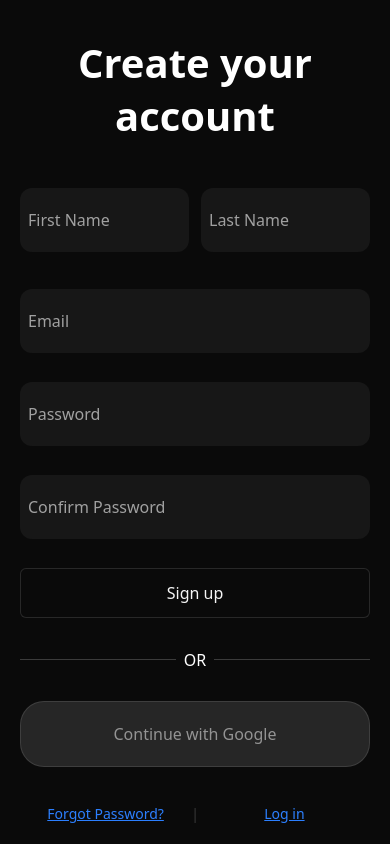
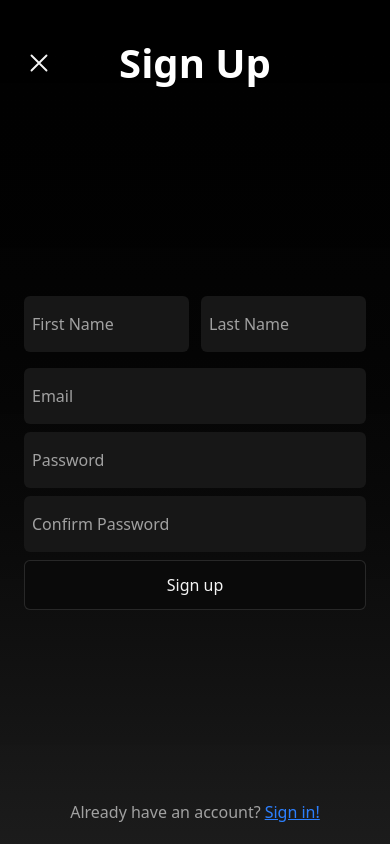
Before and after one commit to sadisticidiot/supabase-auth, a React (Vite) app: page /signup in a window 390 px wide. Built offline with nearby package versions, Linux system fonts and the light colour scheme.

Commit message:
Small UI changes for mobile users

```diff
--- a/src/logic/MbLoginInput.jsx
+++ b/src/logic/MbLoginInput.jsx
@@ -12,7 +12,7 @@ export default function MbLoginInput({ email, setEmail, password, setPassword, e
             setEmail(e.target.value);
             setErrors((prev) => ({ ...prev, email: "" }));
           }}
-          className="bg-neutral-100 placeholder-neutral-950/70 rounded-md"
+          className="bg-neutral-900 rounded-md"
           type="email"
           placeholder="Email"
           name="email"
@@ -22,7 +22,7 @@ export default function MbLoginInput({ email, setEmail, password, setPassword, e
         <AnimatePresence>
           {errors.email && (
             <motion.p
-              className="text-red-400 text-sm mt-1"
+              className="text-red-400 text-sm mt-1 py-4"
               initial={{ opacity: 0, y: -5 }}
               animate={{ opacity: 1, y: 0 }}
               exit={{ opacity: 0, y: -5 }}
@@ -42,7 +42,7 @@ export default function MbLoginInput({ email, setEmail, password, setPassword, e
             setPassword(e.target.value);
             setErrors((prev) => ({ ...prev, password: "" }));
           }}
-          className="bg-neutral-100 placeholder-neutral-950/60 rounded-md"
+          className="bg-neutral-900 rounded-md py-4"
           type="password"
           placeholder="Password"
           name="password"
--- a/src/logic/MbSignupInput.jsx
+++ b/src/logic/MbSignupInput.jsx
@@ -24,7 +24,7 @@ export default function MbSignupInput({
                 (e) => setFirstName(e.target.value)
             }
             error={errors.firstName}
-            className="bg-neutral-900 py-5"
+            className="bg-neutral-900 rounded-md py-4"
             placeholder="First Name"
             name="firstName"
             autoComplete="given-name"
@@ -49,7 +49,7 @@ export default function MbSignupInput({
             value={lastName}
             onChange={(e) => setLastName(e.target.value)}
             error={errors.lastName}
-            className="bg-neutral-900 py-5"
+            className="bg-neutral-900 rounded-md py-4"
             placeholder="Last Name"
             name="lastName"
             autoComplete="family-name"
@@ -75,7 +75,7 @@ export default function MbSignupInput({
           value={email}
           onChange={(e) => setEmail(e.target.value)}
           error={errors.email}
-          className="bg-neutral-900 py-5"
+          className="bg-neutral-900 rounded-md py-4"
           type="email"
           placeholder="Email"
           name="email"
@@ -101,7 +101,7 @@ export default function MbSignupInput({
           value={password}
           onChange={(e) => setPassword(e.target.value)}
           error={errors.password}
-          className="bg-neutral-900 py-5"
+          className="bg-neutral-900 rounded-md py-4"
           type="password"
           placeholder="Password"
           name="password"
@@ -127,7 +127,7 @@ export default function MbSignupInput({
           value={confirmPass}
           onChange={(e) => setConfirmPass(e.target.value)}
           error={errors.confirmPass}
-          className="bg-neutral-900 py-5"
+          className="bg-neutral-900 rounded-md py-4"
           type="password"
           placeholder="Confirm Password"
           name="confirmPass"
--- a/src/pages/Login.jsx
+++ b/src/pages/Login.jsx
@@ -1,11 +1,12 @@
 import { useEffect, useState } from "react";
 import LoginInputs from "../logic/LoginInputs";
 import { supabase } from "../supabase-client";
-import { useNavigate } from "react-router-dom";
+import { Link, useNavigate } from "react-router-dom";
 import SubmitBtn from "../ui/SubmitBtn";
 import AuthForm from "../ui/AuthForm";
 import MobileSubmit from "../ui/MobileSubmit";
 import MbLoginInput from "../logic/MbLoginInput";
+import { XMarkIcon } from "@heroicons/react/24/outline";
 
 export default function Login() {
   const navigate = useNavigate();
@@ -18,13 +19,6 @@ export default function Login() {
   const [googleLoad, setGoogleLoad] = useState(false);
 
   const inputProps = { email, setEmail, password, setPassword, errors, setErrors, loading };
-
-  // Auto clear errors after 5s
-  useEffect(() => {
-    if (Object.keys(errors).length === 0) return;
-    const timer = setTimeout(() => setErrors({}), 5000);
-    return () => clearTimeout(timer);
-  }, [errors]);
 
   const handleLogin = async (e) => {
     e.preventDefault();
@@ -57,25 +51,36 @@ export default function Login() {
     navigate("/dashboard", { replace: true });
   };
 
-
   return (
     <>
       <div className="block md:hidden w-full">
         <form
           onSubmit={handleLogin}
           autoComplete="on"
-          className="flex flex-col fixed w-full inset-0 px-6 py-5 items-center justify-center bg-linear-to-b from-black to-neutral-900/98"
+          className="flex flex-col fixed w-full inset-0 px-6 py-5 items-center justify-between bg-linear-to-b from-black to-neutral-900/98"
         >
-          <div className="flex justify-center items-center">
-            <h1 className="text-[40px] text-white">Log Into Ewan</h1>
-          </div>
+          <header className="relative flex justify-center items-center w-full">
+            <Link to="/" className="absolute left-0 text-neutral-100 rounded-sm">
+              <XMarkIcon className="size-[30px]"/>
+            </Link>
+            <h1 className="text-[40px] text-white">Sign In</h1>
+          </header>
 
           <div className="flex flex-col w-full gap-2">
             <MbLoginInput {...inputProps}  />
+            <MobileSubmit variant="login" loading={loading} className="bg-neutral-950 rounded-md text-neutral-100 hover:border-white" />
+            {errors.form &&
+              <p className="text-red-400 text-md mt-1 text-center flex flex-col">
+                {errors.form}
+                <Link to="/forgot-password" className="text-blue-500 underline"> Forgot Password?</Link>
+              </p>
+            }
           </div>
 
-            {errors.form && <p className="text-red-400 text-sm mt-1">{errors.form}</p>}
-            <MobileSubmit variant="login" loading={loading} className="bg-neutral-950 rounded-md text-neutral-100 hover:border-white" />
+          <div className="flex gap-1">
+            <span className="text-neutral-400">Don't have an account?</span>
+            <Link to="/signup" className="text-blue-500 underline">Sign up!</Link>
+          </div>
         </form>
       </div>
 
--- a/src/pages/Signup.jsx
+++ b/src/pages/Signup.jsx
@@ -7,6 +7,8 @@ import AuthForm from "../ui/AuthForm";
 import MobileAuth from "../ui/MobileAuth";
 import MbSignupInput from "../logic/MbSignupInput";
 import MobileSubmit from "../ui/MobileSubmit";
+import { Link } from "react-router-dom";
+import { XMarkIcon } from "@heroicons/react/24/outline";
 
 export default function Signup() {
   const [email, setEmail] = useState("");
@@ -143,13 +145,28 @@ export default function Signup() {
           {submitted ? (
             <Verification />
           ) : (
-            <form onSubmit={handleSignup} autoComplete="on">
-              <MobileAuth emailLink="/login" loading={loading} error={error} setError={setError} googleLoad={googleLoad} setGoogleLoad={setGoogleLoad}>
-                <h1 className="text-[40px]">Create your account</h1>
-                <MbSignupInput {...inputProps} />
-                {errors.form && <p className="text-red-400 text-sm mt-1">{errors.form}</p>}
-                <MobileSubmit variant="signup" loading={loading} />
-              </MobileAuth>
+            <form
+              onSubmit={handleSignup}
+              autoComplete="on"
+              className="flex flex-col fixed w-full inset-0 px-6 py-5 items-center justify-between bg-linear-to-b from-black to-neutral-900/98"
+            >
+              <header className="relative flex justify-center items-center w-full">
+                <Link to="/" className="absolute left-0 text-neutral-100 rounded-sm ">
+                  <XMarkIcon className="size-[30px]"/>
+                </Link>
+                <h1 className="text-[40px] text-white">Sign Up</h1>
+              </header>
+
+              <div className="flex flex-col w-full gap-2">
+                <MbSignupInput {...inputProps}  />
+                <MobileSubmit variant="signup" loading={loading} className="bg-neutral-950 rounded-md text-neutral-100 hover:border-white" />
+                {errors.form && <p className="text-red-400 text-md mt-1">{errors.form}</p>}
+              </div>
+
+              <div className="flex gap-1">
+                <span className="text-neutral-400">Already have an account?</span>
+                <Link to="/login" className="text-blue-500 underline">Sign in!</Link>
+              </div>
             </form>
           )}
         </>
--- a/src/ui/Header.jsx
+++ b/src/ui/Header.jsx
@@ -20,7 +20,6 @@ export default function Header() {
   const [isDropdown, setIsDropdown] = useState(false);
   const dropdownRef = useRef(null);
 
-  // Close dropdown on outside click
   useEffect(() => {
     if (!isDropdown) return;
 
@@ -90,7 +89,7 @@ export default function Header() {
   return (
     <>
       {/* HEADER */}
-      <header className="header-base px-4 py-1 gap-2">
+      <header className="header-base px-4 py-1 gap-2 flex">
         {/* LEFT */}
         <div className="flex items-center justify-start gap-6 flex-1">
           <h1 className="hidden md:block">Test</h1>
@@ -98,7 +97,7 @@ export default function Header() {
         </div>
 
         {/* CENTER (desktop only) */}
-        <div className="hidden md:flex flex-1">
+        <div className="hidden md:flex flex-1 size-full">
           <NavButtons />
         </div>
 
```
